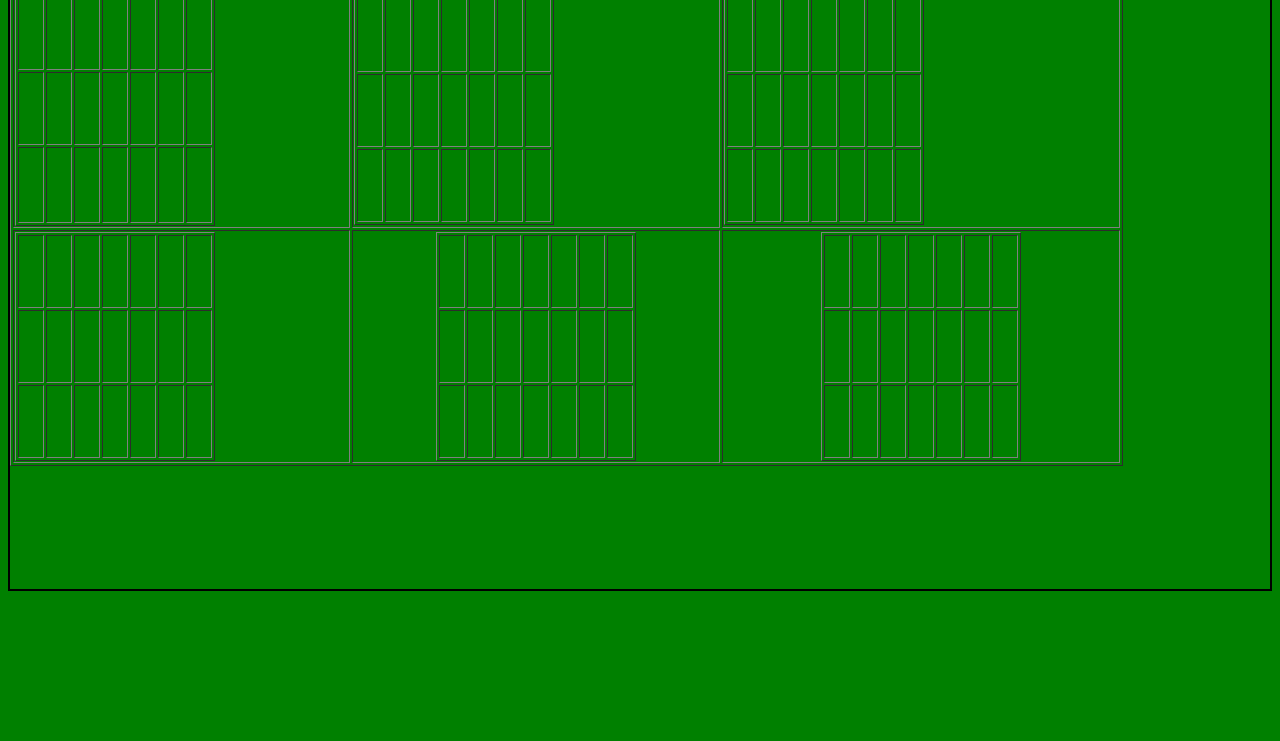
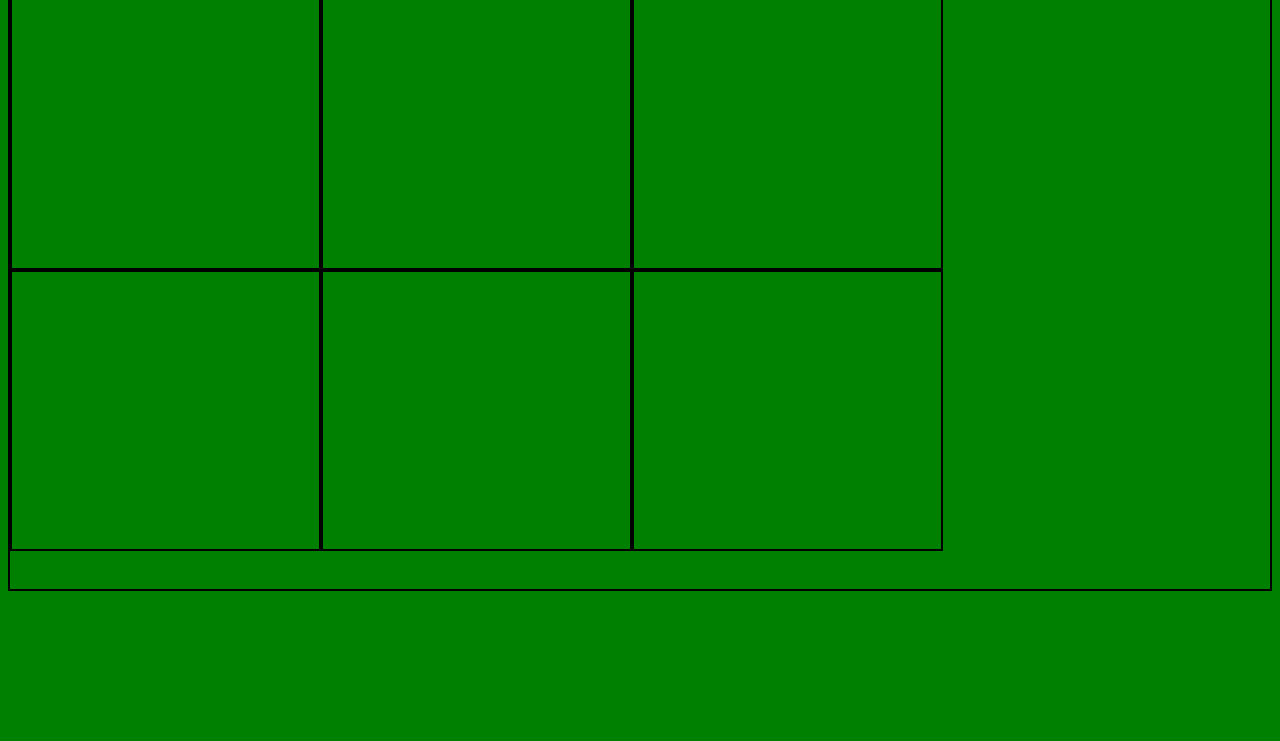
Before and after one commit to hypedguy/Dota-2-Guides, a plain HTML site: page Index.html in a window 1280 px wide. Shown: the part 59-800 px from the top of the page. Drawn offline with Linux system fonts and the light colour scheme.

Commit message:
Containter mare eroi
asdasd

```diff
--- a/Index.html
+++ b/Index.html
@@ -12,196 +12,29 @@
 		HEADER
 
 		</div>
-		<div class='top'>
-		  <table width="1113" height="301" border="1">
-		    <tr>
-		      <th width="333" height="130" scope="col"><table width="200" border="1">
-		        <tr>
-		          <th scope="col">&nbsp;</th>
-		          <th scope="col">&nbsp;</th>
-		          <th scope="col">&nbsp;</th>
-		          <th scope="col">&nbsp;</th>
-		          <th scope="col">&nbsp;</th>
-		          <th scope="col">&nbsp;</th>
-		          <th scope="col">&nbsp;</th>
-	            </tr>
-		        <tr>
-		          <th scope="row">&nbsp;</th>
-		          <td>&nbsp;</td>
-		          <td>&nbsp;</td>
-		          <td>&nbsp;</td>
-		          <td>&nbsp;</td>
-		          <td>&nbsp;</td>
-		          <td>&nbsp;</td>
-	            </tr>
-		        <tr>
-		          <th height="72" scope="row">&nbsp;</th>
-		          <td>&nbsp;</td>
-		          <td>&nbsp;</td>
-		          <td>&nbsp;</td>
-		          <td>&nbsp;</td>
-		          <td>&nbsp;</td>
-		          <td>&nbsp;</td>
-	            </tr>
-	          </table></th>
-		      <th width="364" scope="col"><table width="200" border="1">
-		        <tr>
-		          <th scope="col">&nbsp;</th>
-		          <th scope="col">&nbsp;</th>
-		          <th scope="col">&nbsp;</th>
-		          <th scope="col">&nbsp;</th>
-		          <th scope="col">&nbsp;</th>
-		          <th scope="col">&nbsp;</th>
-		          <th scope="col">&nbsp;</th>
-	            </tr>
-		        <tr>
-		          <th scope="row">&nbsp;</th>
-		          <td>&nbsp;</td>
-		          <td>&nbsp;</td>
-		          <td>&nbsp;</td>
-		          <td>&nbsp;</td>
-		          <td>&nbsp;</td>
-		          <td>&nbsp;</td>
-	            </tr>
-		        <tr>
-		          <th scope="row">&nbsp;</th>
-		          <td>&nbsp;</td>
-		          <td>&nbsp;</td>
-		          <td>&nbsp;</td>
-		          <td>&nbsp;</td>
-		          <td>&nbsp;</td>
-		          <td>&nbsp;</td>
-	            </tr>
-	          </table></th>
-		      <th width="394" scope="col"><table width="200" border="1">
-		        <tr>
-		          <th scope="col">&nbsp;</th>
-		          <th scope="col">&nbsp;</th>
-		          <th scope="col">&nbsp;</th>
-		          <th scope="col">&nbsp;</th>
-		          <th scope="col">&nbsp;</th>
-		          <th scope="col">&nbsp;</th>
-		          <th scope="col">&nbsp;</th>
-	            </tr>
-		        <tr>
-		          <th scope="row">&nbsp;</th>
-		          <td>&nbsp;</td>
-		          <td>&nbsp;</td>
-		          <td>&nbsp;</td>
-		          <td>&nbsp;</td>
-		          <td>&nbsp;</td>
-		          <td>&nbsp;</td>
-	            </tr>
-		        <tr>
-		          <th scope="row">&nbsp;</th>
-		          <td>&nbsp;</td>
-		          <td>&nbsp;</td>
-		          <td>&nbsp;</td>
-		          <td>&nbsp;</td>
-		          <td>&nbsp;</td>
-		          <td>&nbsp;</td>
-	            </tr>
-	          </table></th>
-	        </tr>
-		    <tr>
-		      <th scope="row"><table width="200" border="1">
-		        <tr>
-		          <th scope="col">&nbsp;</th>
-		          <th scope="col">&nbsp;</th>
-		          <th scope="col">&nbsp;</th>
-		          <th scope="col">&nbsp;</th>
-		          <th scope="col">&nbsp;</th>
-		          <th scope="col">&nbsp;</th>
-		          <th scope="col">&nbsp;</th>
-	            </tr>
-		        <tr>
-		          <th scope="row">&nbsp;</th>
-		          <td>&nbsp;</td>
-		          <td>&nbsp;</td>
-		          <td>&nbsp;</td>
-		          <td>&nbsp;</td>
-		          <td>&nbsp;</td>
-		          <td>&nbsp;</td>
-	            </tr>
-		        <tr>
-		          <th scope="row">&nbsp;</th>
-		          <td>&nbsp;</td>
-		          <td>&nbsp;</td>
-		          <td>&nbsp;</td>
-		          <td>&nbsp;</td>
-		          <td>&nbsp;</td>
-		          <td>&nbsp;</td>
-	            </tr>
-	          </table></th>
-		      <td><div align="center">
-		        <table width="200" border="1">
-		          <tr>
-		            <th scope="col">&nbsp;</th>
-		            <th scope="col">&nbsp;</th>
-		            <th scope="col">&nbsp;</th>
-		            <th scope="col">&nbsp;</th>
-		            <th scope="col">&nbsp;</th>
-		            <th scope="col">&nbsp;</th>
-		            <th scope="col">&nbsp;</th>
-	              </tr>
-		          <tr>
-		            <th scope="row">&nbsp;</th>
-		            <td>&nbsp;</td>
-		            <td>&nbsp;</td>
-		            <td>&nbsp;</td>
-		            <td>&nbsp;</td>
-		            <td>&nbsp;</td>
-		            <td>&nbsp;</td>
-	              </tr>
-		          <tr>
-		            <th scope="row">&nbsp;</th>
-		            <td>&nbsp;</td>
-		            <td>&nbsp;</td>
-		            <td>&nbsp;</td>
-		            <td>&nbsp;</td>
-		            <td>&nbsp;</td>
-		            <td>&nbsp;</td>
-	              </tr>
-	            </table>
-		      </div></td>
-		      <td><div align="center">
-		        <table width="200" border="1">
-		          <tr>
-		            <th scope="col">&nbsp;</th>
-		            <th scope="col">&nbsp;</th>
-		            <th scope="col">&nbsp;</th>
-		            <th scope="col">&nbsp;</th>
-		            <th scope="col">&nbsp;</th>
-		            <th scope="col">&nbsp;</th>
-		            <th scope="col">&nbsp;</th>
-	              </tr>
-		          <tr>
-		            <th scope="row">&nbsp;</th>
-		            <td>&nbsp;</td>
-		            <td>&nbsp;</td>
-		            <td>&nbsp;</td>
-		            <td>&nbsp;</td>
-		            <td>&nbsp;</td>
-		            <td>&nbsp;</td>
-	              </tr>
-		          <tr>
-		            <th scope="row">&nbsp;</th>
-		            <td>&nbsp;</td>
-		            <td>&nbsp;</td>
-		            <td>&nbsp;</td>
-		            <td>&nbsp;</td>
-		            <td>&nbsp;</td>
-		            <td>&nbsp;</td>
-	              </tr>
-	            </table>
-		      </div></td>
-	        </tr>
-	      </table>
+		<div class="top">
+			<div class="hero_col_left">
+
+			</div>
+			<div class="hero_col_mid">
+
+			</div>
+			<div class="hero_col_right">
+
+			</div>
+			<br>
+			<div class="hero_col_left" style="clear:left">
+
+			</div>
+			<div class="hero_col_mid">
+
+			</div>
+			<div class="hero_col_right">
+
+			</div>
+
 
 		</div>
-
-
-
 	</body>
 
 
--- a/style.css
+++ b/style.css
@@ -24,3 +24,31 @@ body
 
 
 }
+.hero_col_left{
+	float:left;
+	border-width: 2px;
+	border-style: solid;
+    width: 277px;
+    padding: 0px 7px 0px 23px;
+    text-align: center;
+    height: 277px;
+}
+
+.hero_col_right{
+	float:left;
+	border-width: 2px;
+	border-style: solid;
+    width: 277px;
+    padding: 0px 7px 0px 23px;
+    text-align: center;
+    height: 277px;
+}
+
+.hero_col_mid{
+	float:left;
+	border-width: 2px;
+	border-style: solid;
+    width: 277px;
+    padding: 0px 7px 0px 23px;
+    text-align: center;
+    height: 277px;
```
